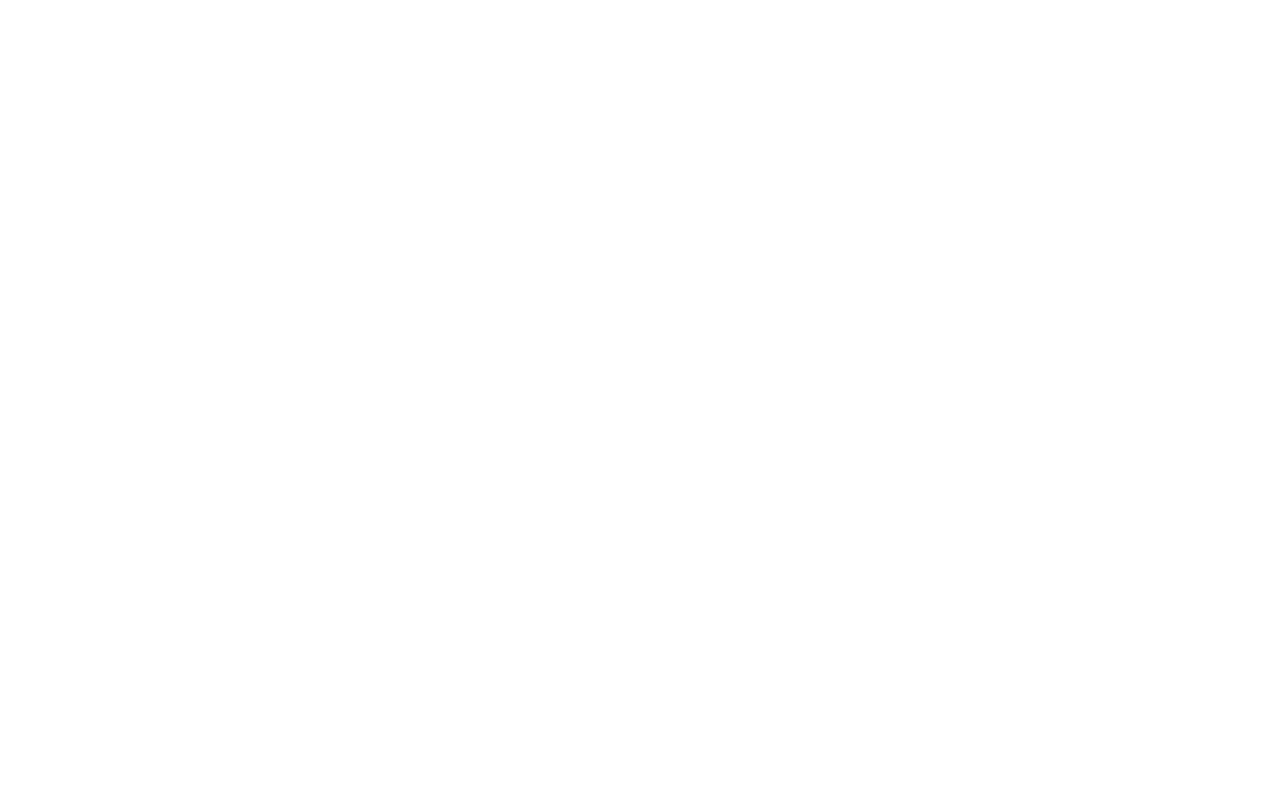
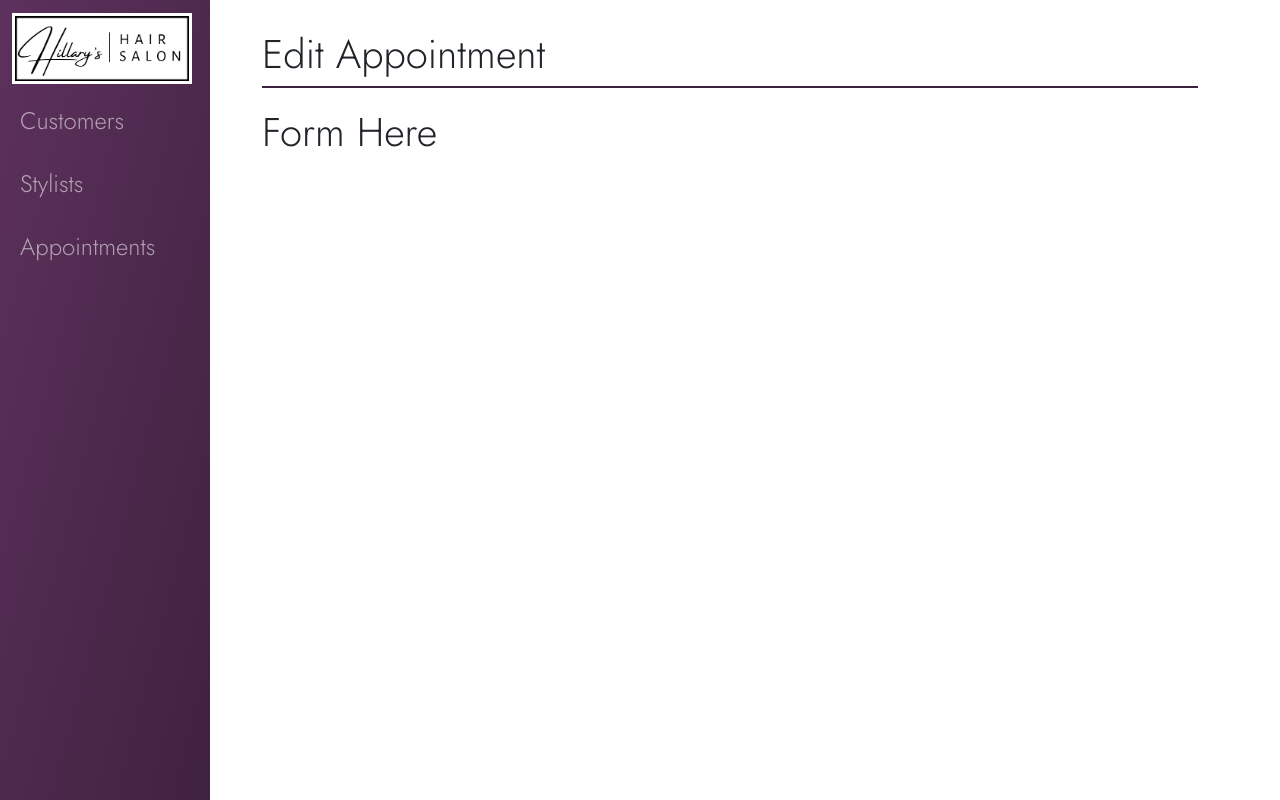
Before and after one commit to rramsey1115/Hillarys-Hair-Care-FullStack, a React (Create React App) app in the folder client/: page /appointments/edit/1 in a window 1280 px wide. Before the commit this address had no page. Built offline with nearby package versions, Linux system fonts and the light colour scheme; the HTML template or start-up script is replaced by a standard one.

Commit message:
added edit button with route

```diff
--- a/client/src/App.js
+++ b/client/src/App.js
@@ -7,6 +7,7 @@ import { CustomersList } from "./components/customers/CustomersList.js";
 import { AppointmentsList } from "./components/appointments/AppointmentsList.js";
 import { CustomerDetails } from "./components/customers/CustomerDetails.js";
 import { StylistDetails } from "./components/stylists/StylistDetails.js";
+import { EditAppointment } from "./components/appointments/EditAppointment.js";
 
 function App() {
   return (
@@ -25,6 +26,9 @@ function App() {
       </Route>
       <Route path="/appointments" element={<><Navigation /><Outlet /></>}>
         <Route index element={<AppointmentsList />} />
+        <Route path="edit">
+          <Route path=":id" element={<EditAppointment /> } />
+          </Route>
       </Route>
     </Routes>
   </BrowserRouter>
--- /dev/null
+++ b/client/src/components/appointments/EditAppointment.js
@@ -0,0 +1,13 @@
+
+export const EditAppointment = () => {
+    return (
+    <div className="container">
+        <div className="header">
+            <h1>Edit Appointment</h1>
+        </div>
+        <div className="main">
+            <h1>Form Here</h1>
+        </div>
+    </div>
+    )
+}
--- a/client/src/components/appointments/UpcomingApp.js
+++ b/client/src/components/appointments/UpcomingApp.js
@@ -1,3 +1,4 @@
+import { useNavigate } from "react-router-dom";
 import { Button, Table } from "reactstrap"
 
 export const UpcomingApp = ({ allAppointments }) => {
@@ -20,6 +21,8 @@ export const UpcomingApp = ({ allAppointments }) => {
         if(hh >= 12) {return (hh - 12 + ':00 PM')}
         if (hh < 12) {return (hh + ':00 AM')}
       }
+
+    const navigate=useNavigate();
 
     return (
         <Table>
@@ -46,7 +49,11 @@ export const UpcomingApp = ({ allAppointments }) => {
                                 <td>{getFormattedTime(a.date)}</td>
                                 <td>{a.appointmentServices?.map(s => {return <div>{s.service.name}</div>} )}</td>
                                 <td>${a.totalCost}</td>
-                                <td><Button>Details</Button></td>
+                                <td><Button
+                                    size="sm"
+                                    value={a.id}
+                                    onClick={(e) => navigate(`edit/${e.target.value}`)}
+                                    >Edit</Button></td>
                             </tr>
                         )
                     })}
```
